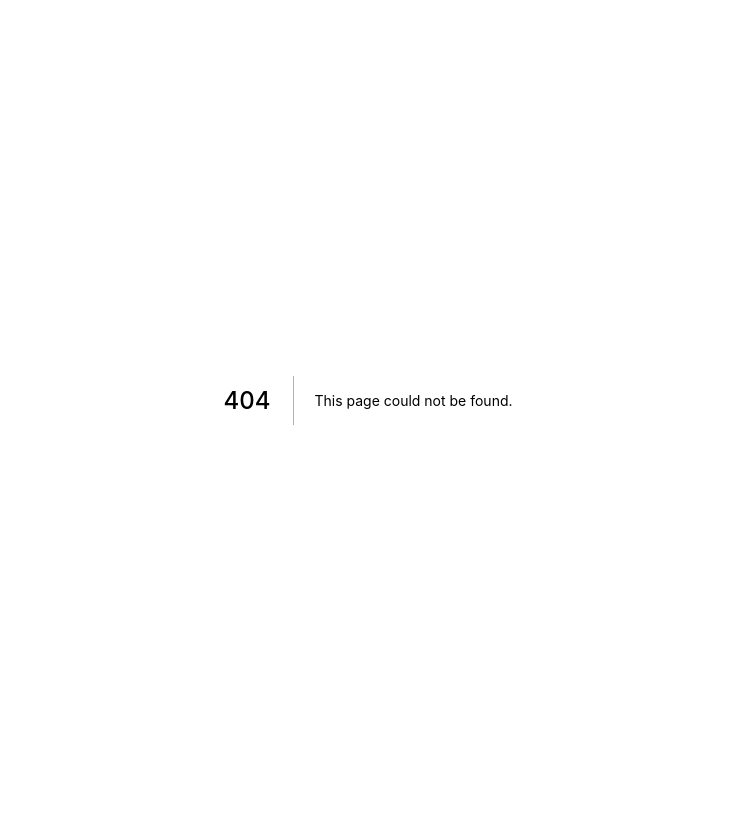
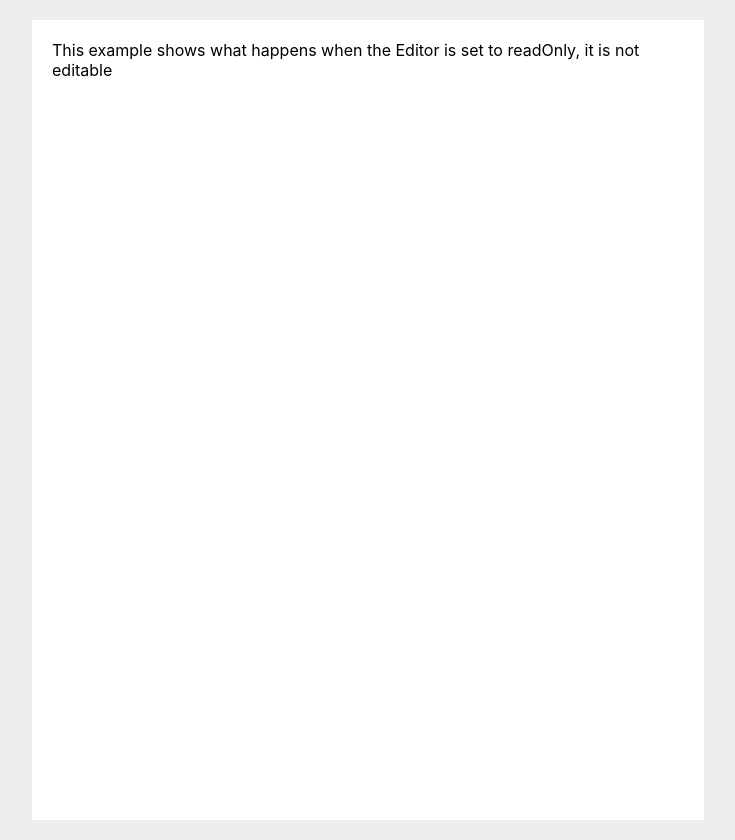
Before and after one commit to magentaqin/quiz-me, a Next.js app in the folder frontend/: page /answer in a window 1280 px wide. Before the commit this address had no page. Shown: the whole page, without its empty margins (272-1007 px from the left). Before the commit the page ends 800 px from the top, so only its background shows below. Built offline with nearby package versions, Linux system fonts and the light colour scheme.

Commit message:
feat: init answer page

```diff
--- /dev/null
+++ b/frontend/api/answer.ts
@@ -0,0 +1,5 @@
+import { axiosInstance } from "./axios"
+
+export const getAnswerApi = async (params: { id: string; }) => {
+  return await axiosInstance.get('/answer', { params })
+}
--- a/frontend/components/QuizTable.tsx
+++ b/frontend/components/QuizTable.tsx
@@ -59,7 +59,8 @@ export default function QuizTable(props: Props) {
       const res = await listQuestionsApi({
         offset,
         count: rowsPerPage,
-        keyword: props.keyword || undefined
+        keyword: props.keyword || undefined,
+        tags: [],
       })
       if (res.data) {
         const questions = res.data.questions.map((item: ListQuestionRes) => {
@@ -74,7 +75,7 @@ export default function QuizTable(props: Props) {
     }
 
     fetchQuestions(rowsPerPage*page)
-  }, [rowsPerPage, page, props.keyword])
+  }, [rowsPerPage, page, props.keyword, props.tags])
 
   return (
     <Paper sx={{ width: '100%', overflow: 'hidden' }}>
--- a/frontend/components/SearchInput.tsx
+++ b/frontend/components/SearchInput.tsx
@@ -50,6 +50,7 @@ export default function SearchInput(props: Props) {
       return item
     })
     setTags(newTags)
+    props.onTagsChange(newTags)
   }
 
   const handleInputChange = (event: ChangeEvent<HTMLTextAreaElement | HTMLInputElement>) => {
--- a/frontend/package.json
+++ b/frontend/package.json
@@ -22,6 +22,7 @@
     "next": "^12.2.3",
     "postcss-loader": "^4.3.0",
     "prismjs": "^1.29.0",
+    "qs": "^6.11.0",
     "raw-loader": "^4.0.2",
     "react": "17.0.2",
     "react-dom": "17.0.2",
@@ -37,6 +38,7 @@
     "@types/escape-html": "^1.0.2",
     "@types/node": "17.0.13",
     "@types/prismjs": "^1.26.0",
+    "@types/qs": "^6.9.7",
     "@types/react": "17.0.38",
     "@types/react-dom": "^18.0.9",
     "autoprefixer": "^10.4.8",
--- /dev/null
+++ b/frontend/pages/answer/index.tsx
@@ -0,0 +1,37 @@
+import React, { useMemo } from 'react'
+import { createEditor, Descendant } from 'slate'
+import { Slate, Editable, withReact } from 'slate-react'
+import styles from '../../styles/Editor.module.scss'
+
+const Answer = () => {
+const value = useMemo(
+    () =>
+        JSON.parse(localStorage.getItem('content')) || initialValue,
+    []
+  )
+  const editor = useMemo(() => withReact(createEditor()), [])
+
+  return (
+    <div className={styles.editorWrapper}>
+      <div className={styles.editor}>
+      <Slate editor={editor} value={value} >
+        <Editable readOnly placeholder="Enter some plain text..." />
+      </Slate>
+      </div>
+    </div>
+  )
+}
+
+const initialValue: Descendant[] = [
+  {
+    type: 'paragraph',
+    children: [
+      {
+        text:
+          'This example shows what happens when the Editor is set to readOnly, it is not editable',
+      },
+    ],
+  },
+]
+
+export default Answer
--- a/frontend/pages/index.tsx
+++ b/frontend/pages/index.tsx
@@ -20,6 +20,9 @@ const Home: NextPage = () => {
         <Link href="/editor">
           <a>to editor</a>
         </Link>
+        <Link href="/answer">
+          <a>to answer</a>
+        </Link>
       </main>
     </div>
   )
```
Also changed, not shown: frontend/api/question.ts (+10 -1 lines), frontend/pages/editor/Editor.tsx (+7 -0 lines), 2 other files (tests, documents, lock files or other folders).
